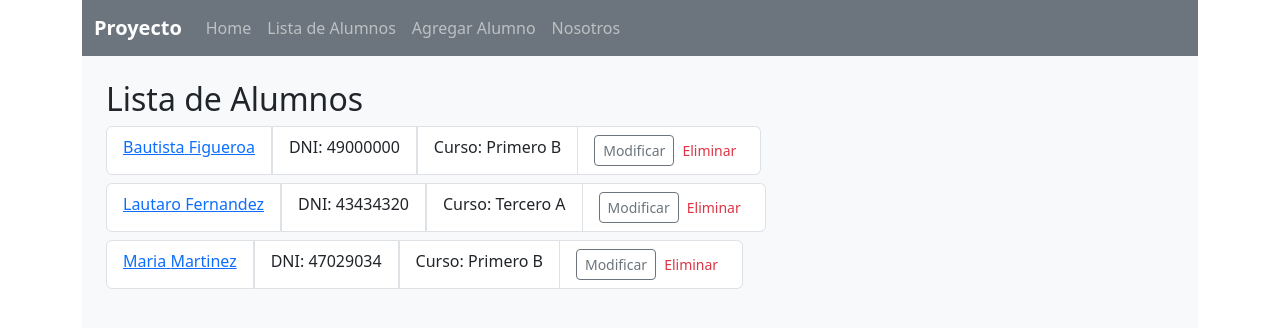
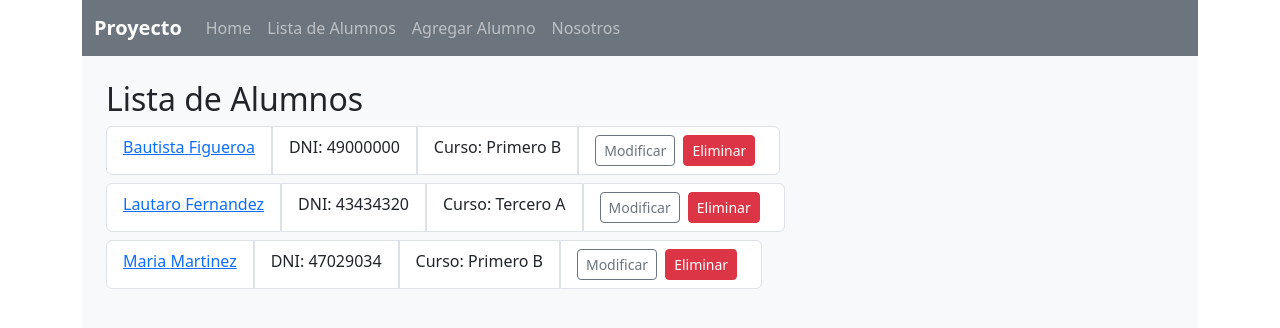
Before and after one commit to Mageofdark/TP05_PV2025_Grupo19, a React (Vite) app in the folder vite-project/: page /Lista-Alumnos in a window 1280 px wide. Shown: the top 328 px of the page. Built offline with nearby package versions, Linux system fonts and the light colour scheme.

Commit message:
Eliminar Alumno agregado + correcciones por Ignacio Huanca

```diff
--- a/vite-project/components/AgregarAlumno.jsx
+++ b/vite-project/components/AgregarAlumno.jsx
@@ -14,6 +14,7 @@ function AgregarAlumno() {
     email: "",
     telefono: "",
     domicilio: "",
+    visible: true,
   });
   const handleChange = (e) => {
     setAlumno({ ...alumno, [e.target.name]: e.target.value });
@@ -34,7 +35,7 @@ function AgregarAlumno() {
             <Card.Body className="bg-white">
                 <Form onSubmit={handleSubmit}>
                   <Row>
-                      {Object.keys(alumno).map((campo) => (
+                      {Object.keys(alumno).filter((campo) => campo !== "visible").map((campo) => (
                         <Col md={6} key={campo}>
                           <Form.Group className="mb-3" controlId={campo} key={campo}>
                             <Form.Label className="text-dark">
--- a/vite-project/components/Lista_Alumnos.jsx
+++ b/vite-project/components/Lista_Alumnos.jsx
@@ -30,6 +30,7 @@ export function Editar() {
       email,
       domicilio,
       telefono,
+      visible: true,
     };
 
     const nuevaLista = alumnos.map((a) =>
@@ -165,15 +166,21 @@ export const Detalles = () => {
 
 export function Lista_Alumnos() {
   const { alumnos, setAlumnos } = useAlumnos();
-  const eliminarAlumno = (id) => {
-    if (window.confirm('¿Estás seguro de eliminar este alumno?')) {
-      setAlumnos(alumnos.filter(alumno => alumno.id !== id));
-    }
-  };
+
+  const handleEliminar = (id) => {
+    const confirmation = window.confirm("¿Estás seguro de que deseas eliminar este alumno?");
+    if(!confirmation) return;
+
+    const newAlumnos = alumnos.map((e) =>
+      e.id === id ? {...e, visible: false} : e
+    )
+    setAlumnos(newAlumnos);
+  }
+
   return (
     <Container className='p-4 rounded'>
       <h2>Lista de Alumnos</h2>
-      {alumnos.map((alumno) => (
+      {alumnos.map((alumno) => alumno.visible && (
         <ListGroup key={alumno.id} horizontal className='mb-2 '>
           <ListGroup.Item className='border-1'>
             <Link to={`/Lista-Alumnos/${alumno.id}`}>
@@ -182,18 +189,13 @@ export function Lista_Alumnos() {
           </ListGroup.Item>
           <ListGroup.Item className='border-1'>DNI: {alumno.dni}</ListGroup.Item>
           <ListGroup.Item className='border-1'>Curso: {alumno.curso}</ListGroup.Item>
-          <ListGroup.Item className='broder-1'>
+          <ListGroup.Item className='border-1'>
             <Link to={`/Lista-Alumnos/${alumno.id}/editar`}>
-              <Button variant='outline-secondary' size='sm' className='me.2'>
+              <Button variant='outline-secondary' size='sm' className='me-2'>
                 Modificar
               </Button>
             </Link>
-             <Button
-              className='border-0'
-              variant="outline-danger"
-              size='sm'
-              onClick={() => eliminarAlumno(alumno.id)}
-            >
+            <Button onClick={() => handleEliminar(alumno.id)} variant='danger' size='sm' className='me-2'>
               Eliminar
             </Button>
           </ListGroup.Item>
```
